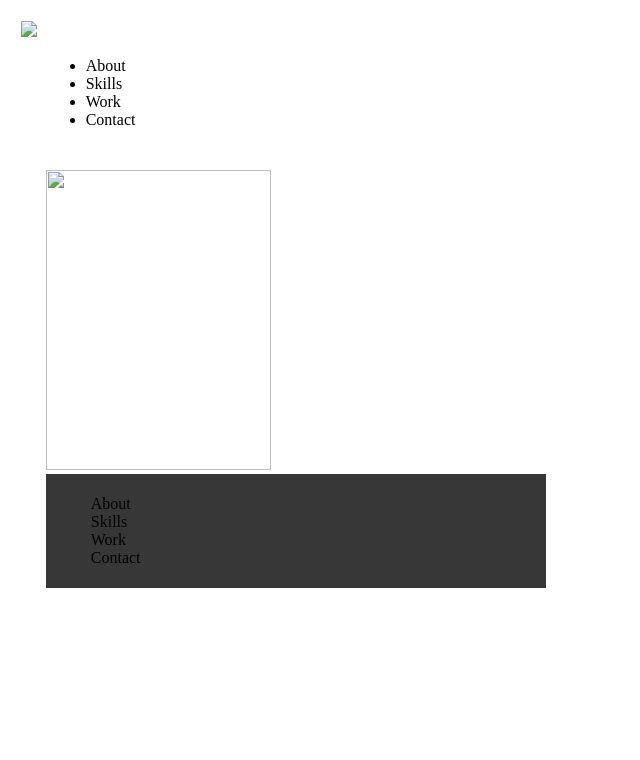
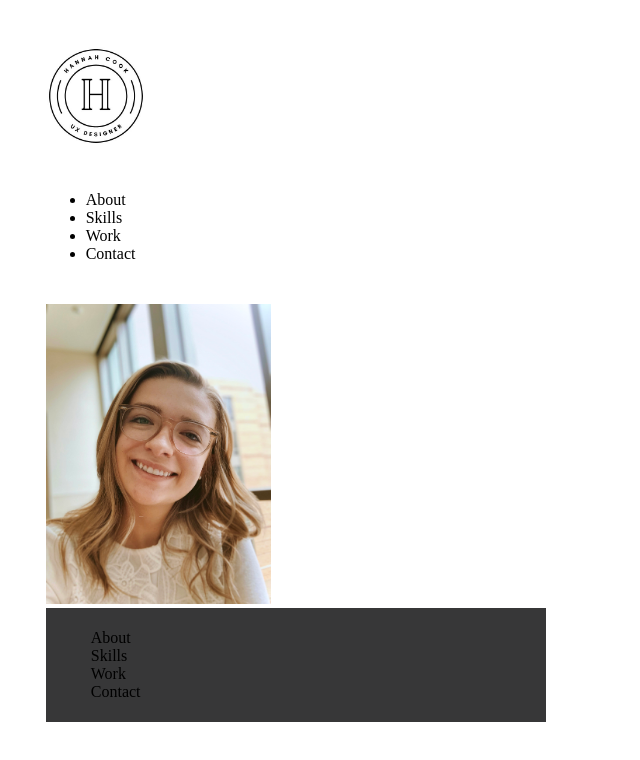
Before and after one commit to hannahecook/Homework17, a plain HTML site: page index.html in a window 1280 px wide. Shown: the whole page, without its empty margins (0-640 px from the left). Drawn offline with Linux system fonts and the light colour scheme.

Commit message:
Updated Images
Updated Images

```diff
--- a/index.html
+++ b/index.html
@@ -12,7 +12,7 @@
         <header class="navigation">
             <div class="inline-block">
                 <div class="Logo">
-                <img src="Black & White Simple Initial Circle Badge Logo.jpg" width="150" heigh="150">
+                <img src="Images/HLogo.jpg" width="150" heigh="150">
             </div>
 
             <nav class ="inline-block">
@@ -26,7 +26,7 @@
 
             <section class="heroImg">
                 <div class="content">
-                    <img src="IMG_4718 copy.jpg" width="225" height="300">
+                    <img src="Images/Self.jpg" width="225" height="300">
                 </div>
                 <footer>
                     <ul>
```
Also changed, not shown: Images/HLogo.jpg (renamed from Images/Black & White Simple Initial Circle Badge Logo.jpg), Images/Self.jpg (renamed from Images/IMG_4718 copy.jpg), 1 other file.
